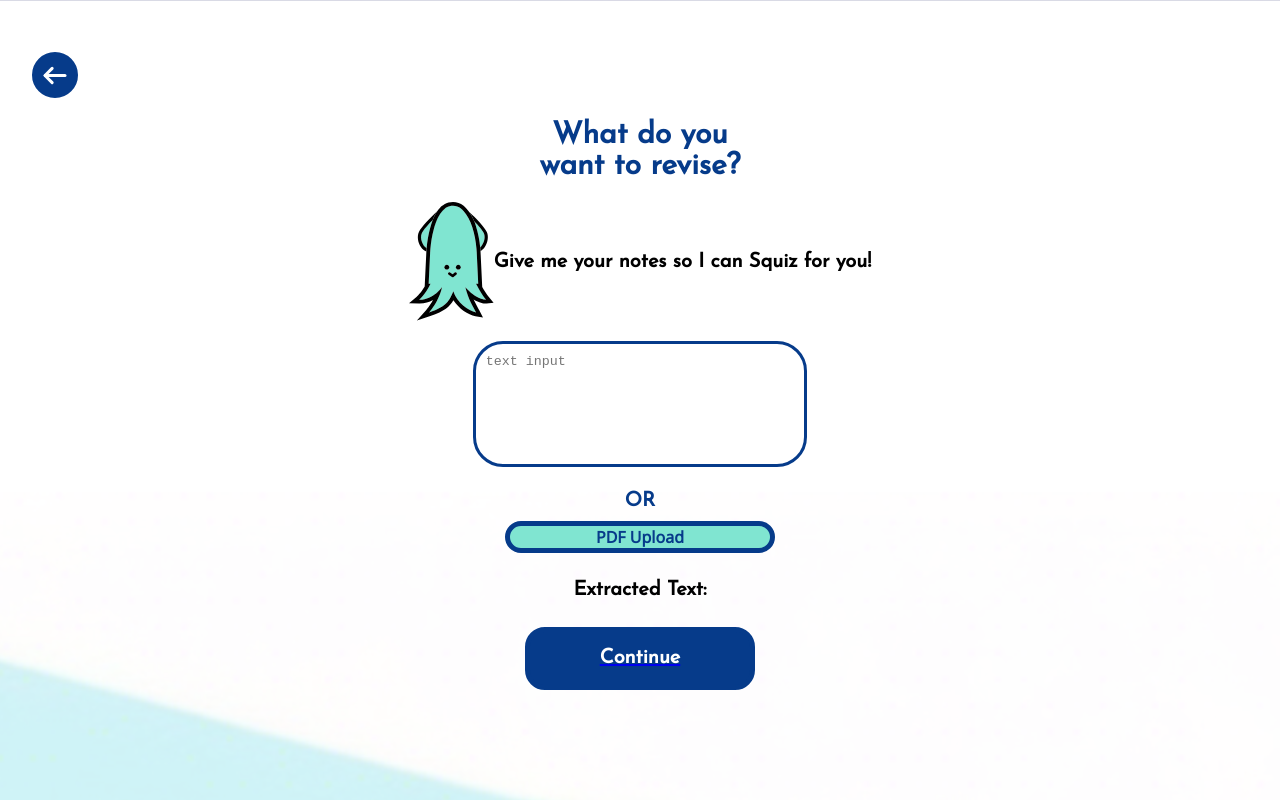
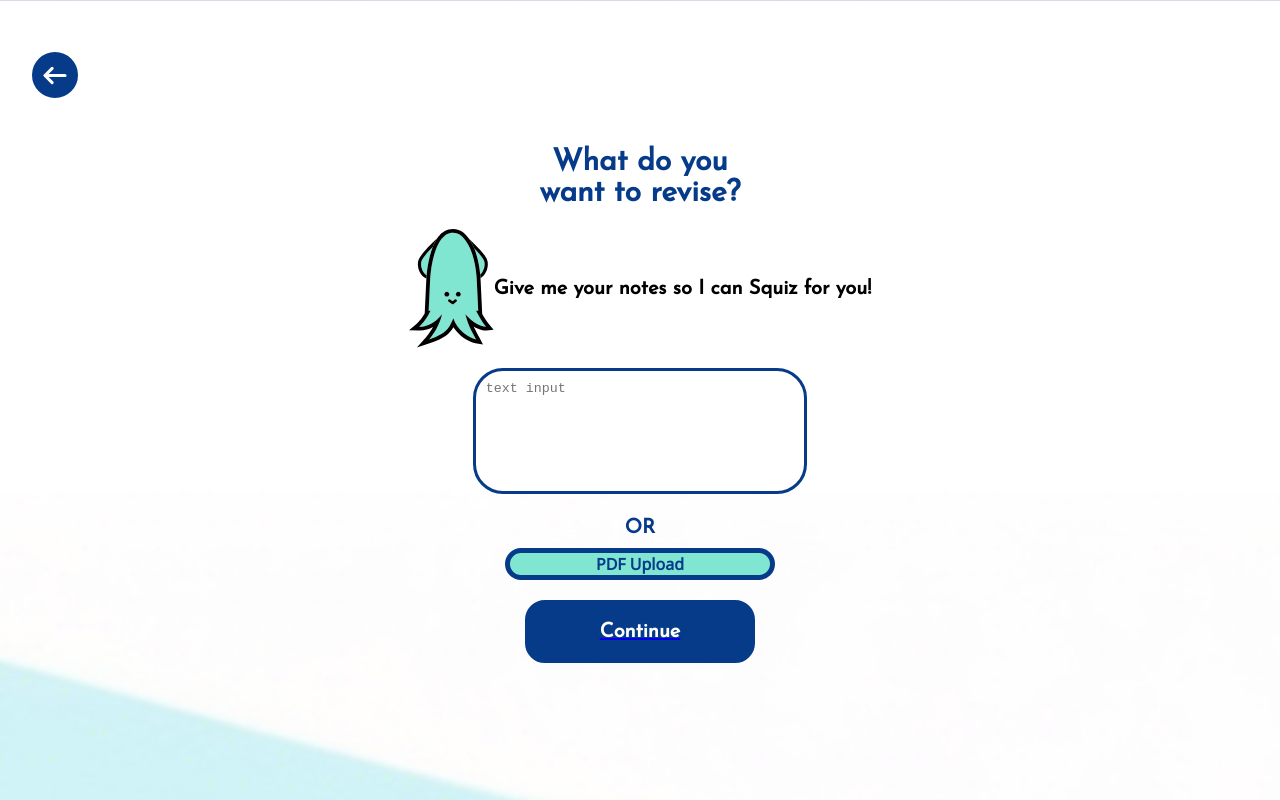
Before and after one commit to kendicey/Squiz, a React (Create React App) app: page /input in a window 1280 px wide. Built offline with nearby package versions, Linux system fonts and the light colour scheme; a web font is replaced by a local one.

Commit message:
fine-tune function

```diff
--- a/src/components/Difficulty.js
+++ b/src/components/Difficulty.js
@@ -8,6 +8,7 @@ import { useMyContext } from './Context';
 
 const Difficulty = () => {
     const { requestObject, updateRequestObject } = useMyContext();
+    const [ difficultyLevel, setDifficultyLevel ] = useState('');
 
     const svgBackground = {
         backgroundImage: `url(${Bg})`,
@@ -17,6 +18,8 @@ const Difficulty = () => {
 
     const handleDifficultyChange = (e) => {
         const level = e.target.id;
+        console.log(level);
+        setDifficultyLevel(level);
         updateRequestObject({difficulty: level});
         console.log(requestObject);
     }
--- a/src/components/Input.js
+++ b/src/components/Input.js
@@ -72,10 +72,6 @@ const Input = () => {
           onChange={handleFileChange}
           style={{ display: "none" }}
         />
-        <div>
-          <h2>Extracted Text:</h2>
-          <pre>{pdfContent}</pre>
-        </div>
         <Link to="/difficulty">
           <div className="button blue-button short-button continue-button ">
             <h2>Continue</h2>
--- a/src/components/QuestionNumber.js
+++ b/src/components/QuestionNumber.js
@@ -1,4 +1,4 @@
-import React from "react";
+import React, { useState } from "react";
 import { Link } from 'react-router-dom';
 import "../css/style.css";
 import Cyan from "../assets/img/cyan.svg";
@@ -8,6 +8,7 @@ import { useMyContext } from './Context';
 
 const QuestionNumber = () => {
     const { requestObject, updateRequestObject } = useMyContext();
+    const [ number, setNumber ] = useState('');
 
     const svgBackground = {
         backgroundImage: `url(${Bg})`,
@@ -17,6 +18,8 @@ const QuestionNumber = () => {
 
     const handleNumberChange = (e) => {
         const num = e.target.id;
+        console.log(num);
+        setNumber(num);
         updateRequestObject({questionNumber: num});
         console.log(requestObject);
     }
```
